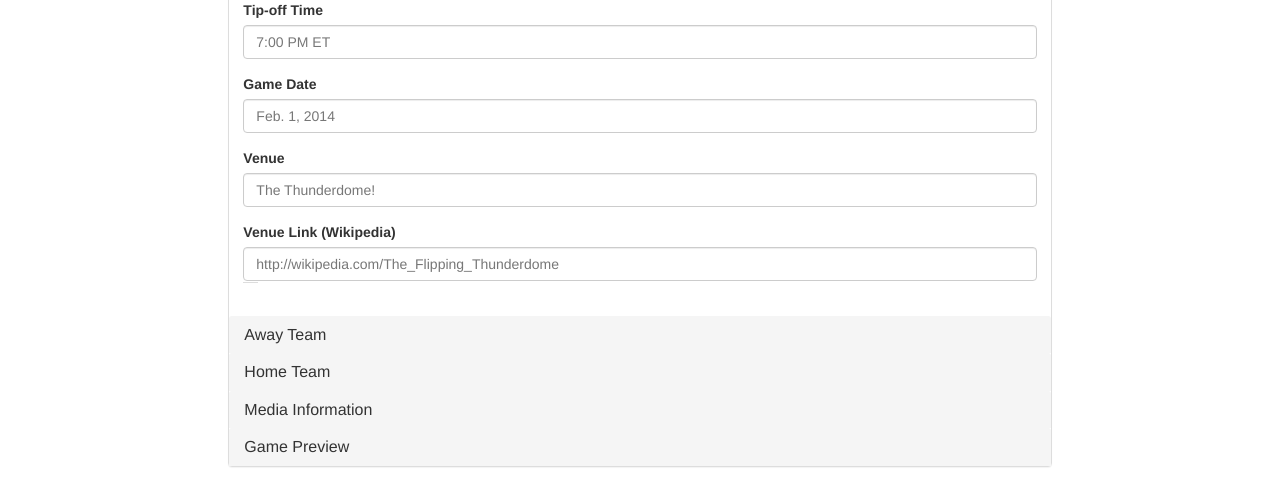
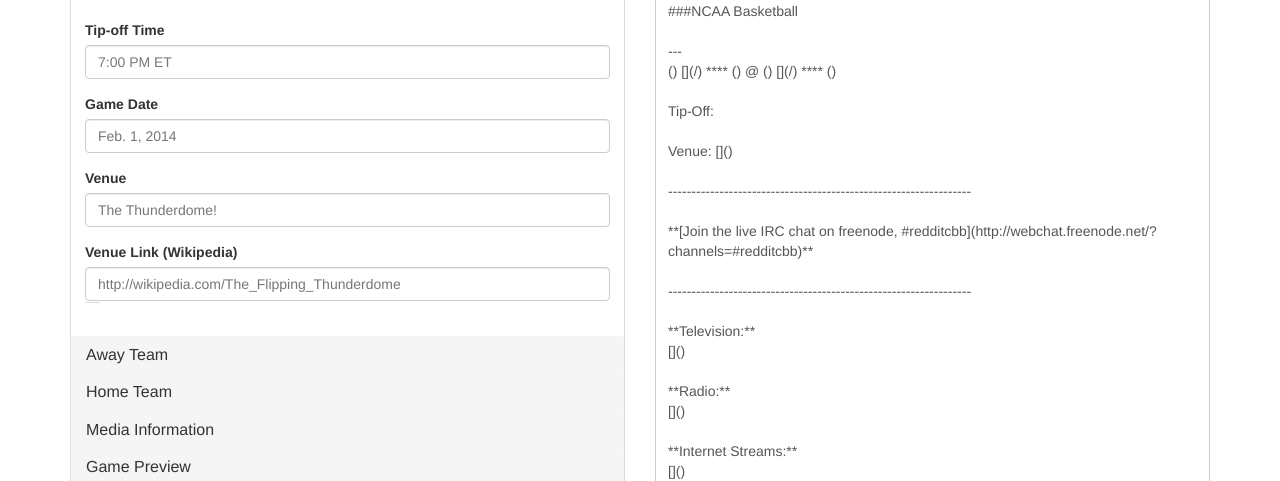
Before and after one commit to bleechack/mygamethread.com, a website: page index.html in a window 1280 px wide. Shown: the part 69-550 px from the top of the page. Drawn offline with Linux system fonts and the light colour scheme; files whose address does not match are found by name.

Commit message:
switching to two col layout

```diff
--- /dev/null
+++ b/css/app.css
@@ -0,0 +1,4 @@
+.panel-collapse {
+    padding-left: 1em;
+    padding-right: 1em;
+}
--- a/index.html
+++ b/index.html
@@ -3,23 +3,20 @@
 <head>
     <title>Automatically Build /r/collegebasketball Game Threads | Game Thread Builder</title>
     <link rel="stylesheet" type="text/css" href="/bower_components/bootstrap/dist/css/bootstrap.css" />
-    <!-- <link rel="stylesheet" type="text/css" href="/app/css/application.css" /> -->
-    <!-- <link rel="stylesheet" type="text/css" href="/app/css/starter-template.css" /> -->
+    <link rel="stylesheet" type="text/css" href="/css/app.css" />
     <meta charset="utf-8">
     <meta http-equiv="X-UA-Compatible" content="IE=edge">
     <meta name="viewport" content="width=device-width, initial-scale=1">
     <meta name="description" content="">
     <meta name="author" content="">
     <link rel="shortcut icon" href="../../assets/ico/favicon.ico">
-    <style>
-        .panel-collapse {
-            padding-left: 1em;
-            padding-right: 1em;
-        }
-    </style>
 </head>
-<body class="col-md-8 col-md-offset-2">
+<body>
+    <div class="container">
         <!-- <page-header></page-header> -->
+        <div class="row">
+            <div class="col-md-6">
+                <br />
                 <div class="panel-group" id="accordion">
                     <div class="panel panel-default">
                         <!-- <form novalidate class="simple-form" role="form"> -->
@@ -81,7 +78,12 @@
                         <!-- </form> -->
                     </div>
                 </div>
+            </div>
+            <div class="col-md-6">
                 <game-thread></game-thread>
+            </div>
+        </div>
+    </div>
 
     <script type="text/javascript" src="/bower_components/jquery/dist//jquery.min.js"></script>
     <script type="text/javascript" src="/bower_components/bootstrap/dist/js/bootstrap.min.js"></script>
```
Also changed, not shown: app.js (+7 -7 lines), partials/page-header.html (added, +15 -0 lines), partials/away-team.html (renamed from away-team.html), partials/game-information.html (renamed from game-information.html), partials/game-preview.html (renamed from game-preview.html), partials/game-thread.html (renamed from game-thread.html), partials/home-team.html (renamed from home-team.html), partials/media-information.html (renamed from media-information.html). Lines whose indentation alone changed are shown as unchanged.
